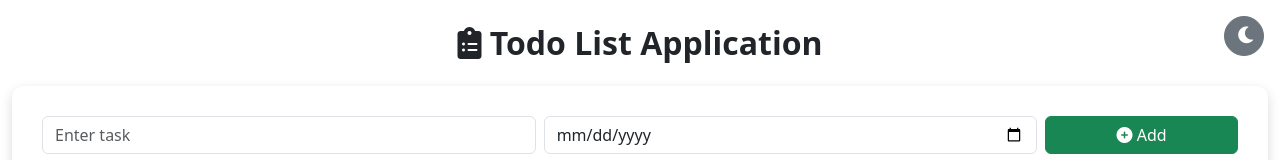
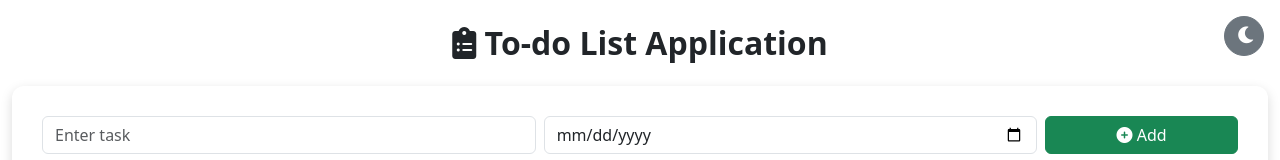
Before and after one commit to Kunalmishra77/todo-app, a plain HTML site: page index.html in a window 1280 px wide. Shown: the top 160 px of the page. Drawn offline with nearby package versions, Linux system fonts and the light colour scheme; no server answers.

Commit message:
Spelling change

```diff
--- a/index.html
+++ b/index.html
@@ -15,7 +15,7 @@
     <button class="btn btn-secondary dark-toggle rounded-circle" onclick="toggleDarkMode()">
         <i class="fas fa-moon"></i>
     </button>
-    <h2 class="todo-header mb-4"><i class="fas fa-clipboard-list"></i> Todo List Application</h2>
+    <h2 class="todo-header mb-4"><i class="fas fa-clipboard-list"></i> To-do List Application</h2>
 
     <div class="todo-card">
         <!-- Add/Edit Todo Form -->
```
